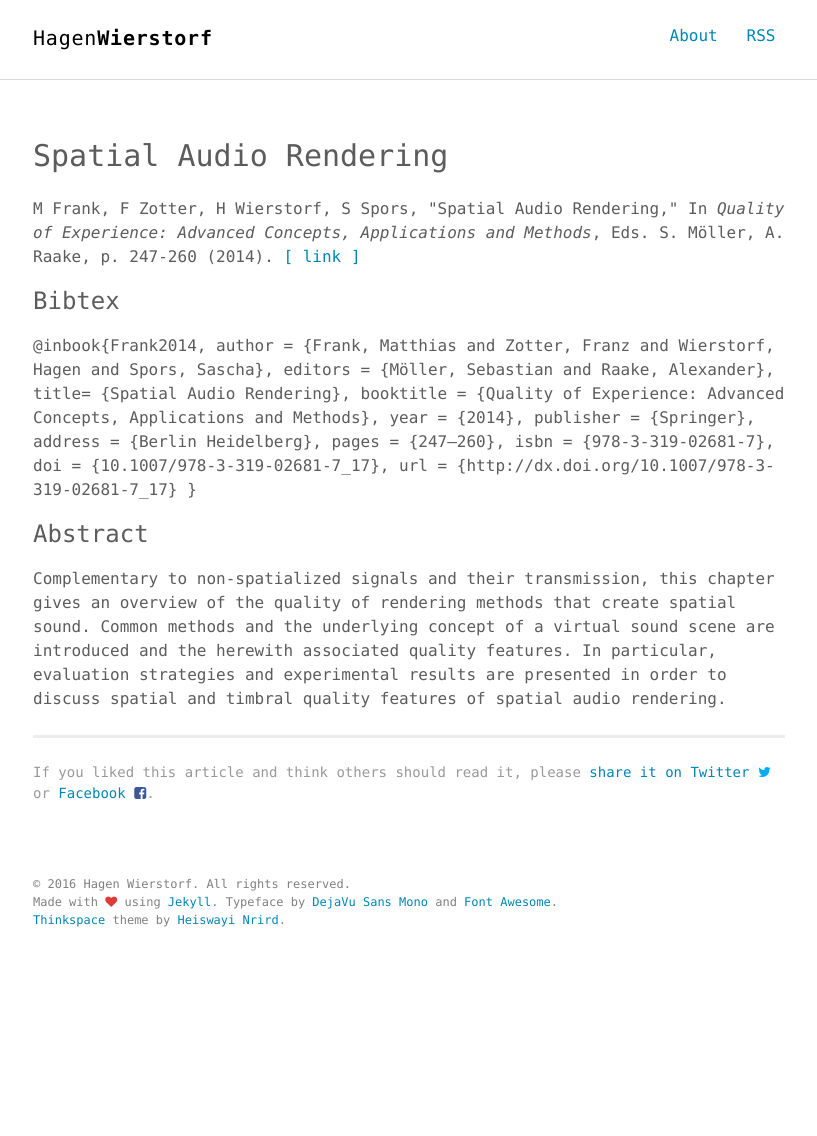
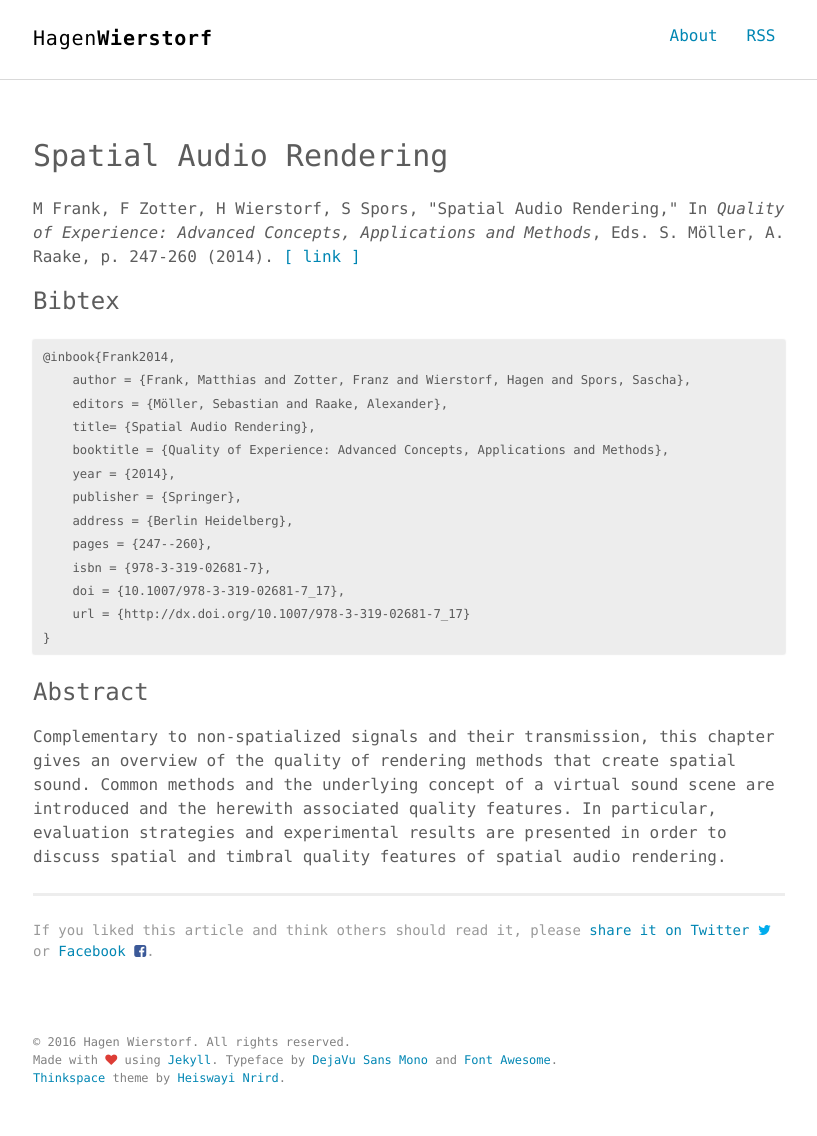
Before and after one commit to hagenw/hagenw.github.io, a Jekyll site: the page built from _posts/2014-07-08-spatial-audio-rendering.md, in a window 1280 px wide. Shown: the whole page, without its empty margins (231-1048 px from the left). Built offline with Jekyll 4.4.1, drawn with Linux system fonts in a browser that asks for light colours; Markdown is read by kramdown in place of the engine named in the settings; before the commit the page ends 978 px from its top, so only the background shows below that.

Commit message:
Fix Frank2014

````diff
--- a/_posts/2014-07-08-spatial-audio-rendering.md
+++ b/_posts/2014-07-08-spatial-audio-rendering.md
@@ -18,6 +18,7 @@ published: true
 
 ### Bibtex
 
+```latex
 @inbook{Frank2014,
     author = {Frank, Matthias and Zotter, Franz and Wierstorf, Hagen and Spors, Sascha},
     editors = {Möller, Sebastian and Raake, Alexander},
@@ -31,6 +32,7 @@ published: true
     doi = {10.1007/978-3-319-02681-7_17},
     url = {http://dx.doi.org/10.1007/978-3-319-02681-7_17}
 }
+```
 
 ### Abstract
 
````
